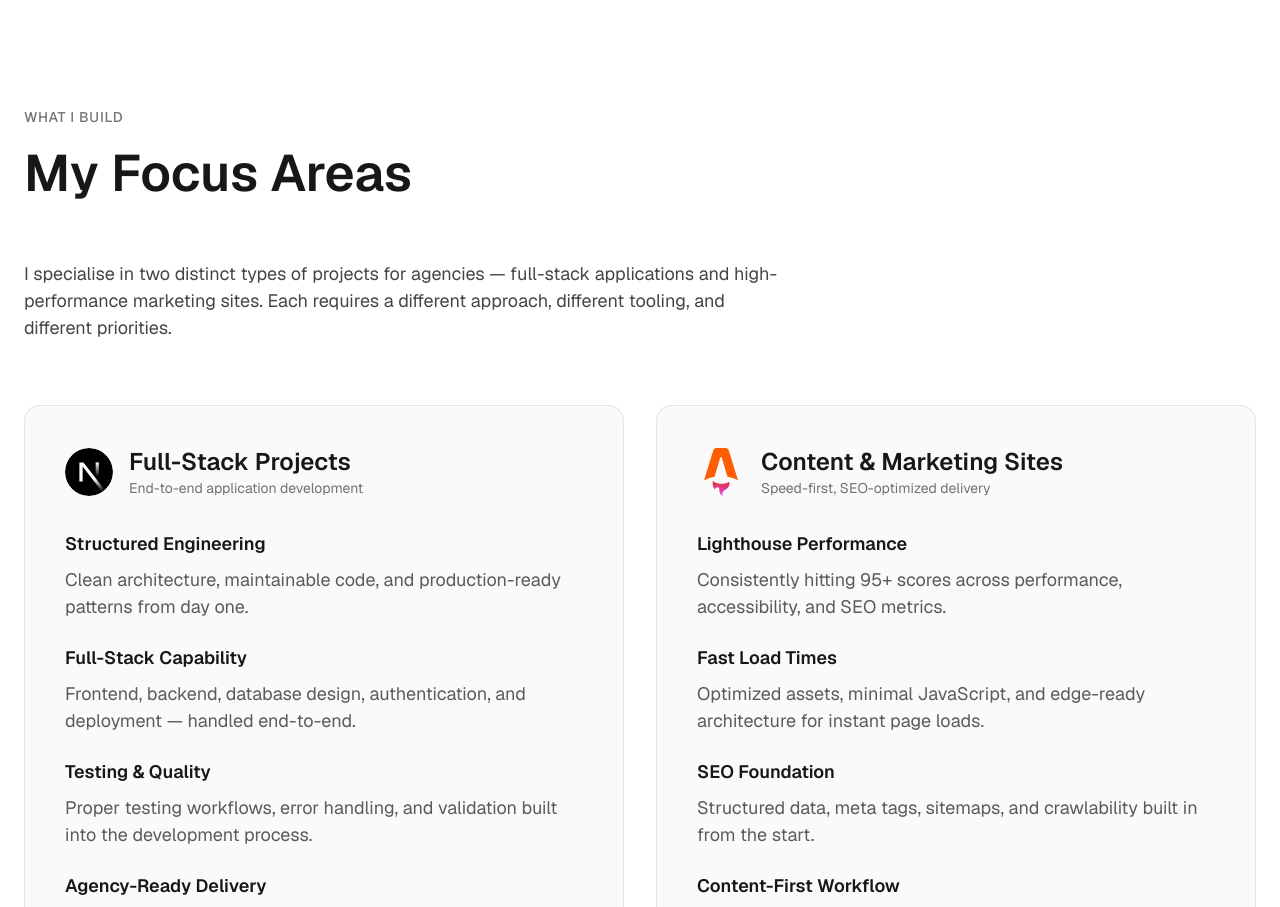
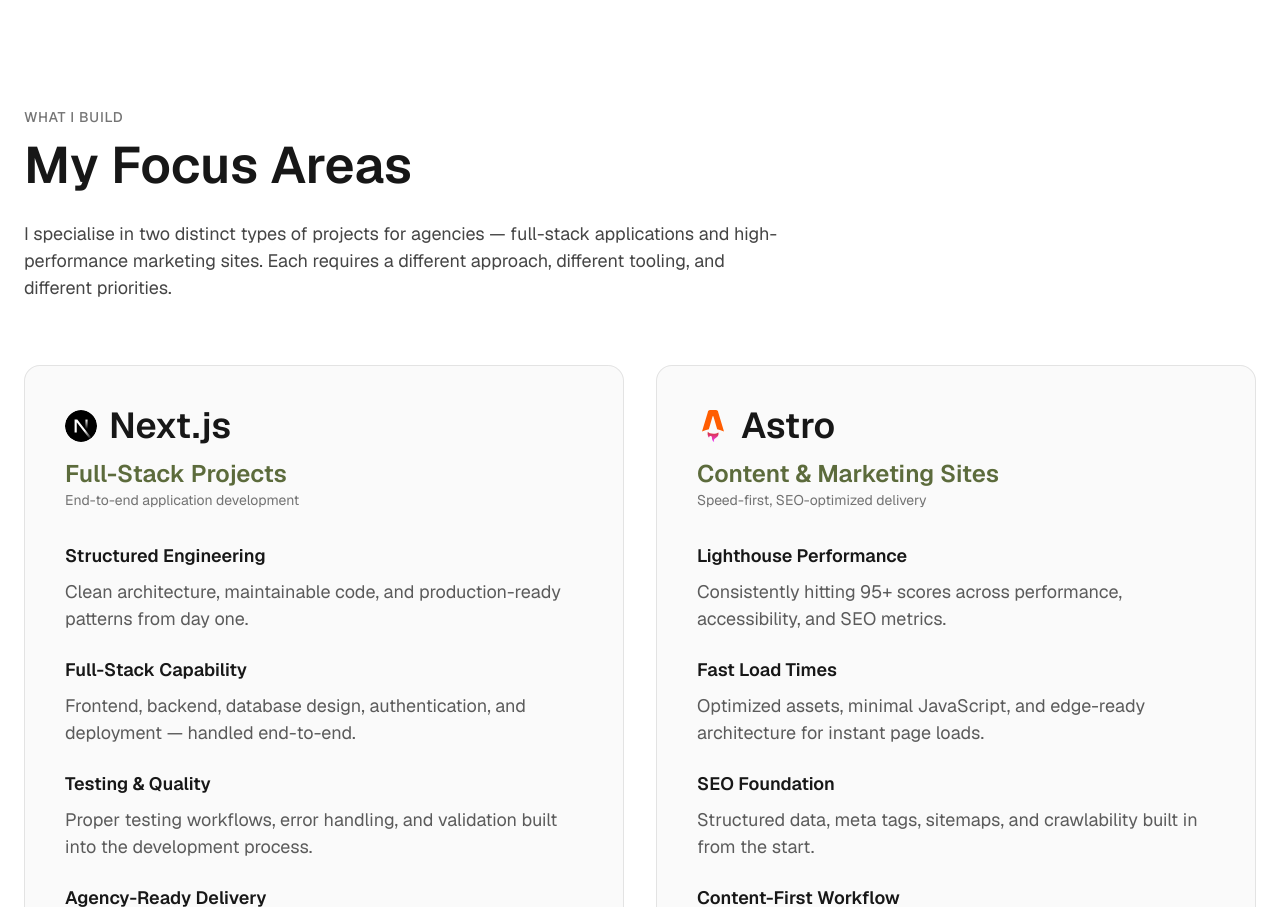
Before and after one commit to Lee-jr-81/dev-portfolio, a Next.js app: page / in a window 1280 px wide. Shown: the part 2780-3687 px from the top of the page. Built offline with nearby package versions, Linux system fonts and the light colour scheme; no server answers.

Commit message:
made changes to layout

```diff
--- a/app/components/MyFocus.tsx
+++ b/app/components/MyFocus.tsx
@@ -62,10 +62,12 @@
     <section className="border-t border-foreground/10 py-40">
       <div>
         <div className=" max-w-3xl">
-          <h2 className="text-sm mb-2 font-medium uppercase tracking-wider text-foreground/60">
+          <h2 className="text-sm md:mb-0 mb-2 font-medium uppercase tracking-wider text-foreground/60">
             What I Build
           </h2>
-          <h3 className="text-headline font-semibold mb-12">My Focus Areas</h3>
+          <h3 className="text-headline font-semibold mb-12 md:mb-4">
+            My Focus Areas
+          </h3>
           <p className="text-body text-foreground/80">
             I specialise in two distinct types of projects for agencies —
             full-stack applications and high-performance marketing sites. Each
@@ -78,8 +80,9 @@
         <div className="mt-16 grid gap-8 lg:grid-cols-2">
           {/* Next.js Card */}
           <div className="rounded-2xl border border-foreground/10 bg-foreground/2 p-8 md:p-10">
-            <div className="flex items-center gap-4 mb-6">
-              <div className="relative size-12 shrink-0">
+            <div className="mb-6">
+              <div className="flex items-center gap-3 mb-3">
+                <div className="relative size-8 shrink-0">
                   <Image
                     src={focuses.nextjs.logo}
                     alt="Next.js logo"
@@ -87,8 +90,10 @@
                     className="object-contain"
                   />
                 </div>
+                <span className="text-4xl font-semibold">Next.js</span>
+              </div>
               <div>
-                <h4 className="text-2xl font-semibold">
+                <h4 className="md:text-2xl text-lg  font-semibold text-primary">
                   {focuses.nextjs.title}
                 </h4>
                 <p className="text-sm text-foreground/60">
@@ -111,8 +116,9 @@
 
           {/* Astro Card */}
           <div className="rounded-2xl border border-foreground/10 bg-foreground/2 p-8 md:p-10">
-            <div className="flex items-center gap-4 mb-6">
-              <div className="relative size-12 shrink-0">
+            <div className="mb-6">
+              <div className="flex items-center gap-3 mb-3">
+                <div className="relative size-8 shrink-0">
                   <Image
                     src={focuses.astro.logo}
                     alt="Astro logo"
@@ -120,8 +126,10 @@
                     className="object-contain"
                   />
                 </div>
+                <span className="text-4xl font-semibold">Astro</span>
+              </div>
               <div>
-                <h4 className="text-2xl font-semibold">
+                <h4 className="md:text-2xl text-lg font-semibold text-primary">
                   {focuses.astro.title}
                 </h4>
                 <p className="text-sm text-foreground/60">
```
Also changed, not shown: public/github-logo.svg. Lines whose indentation alone changed are shown as unchanged.
